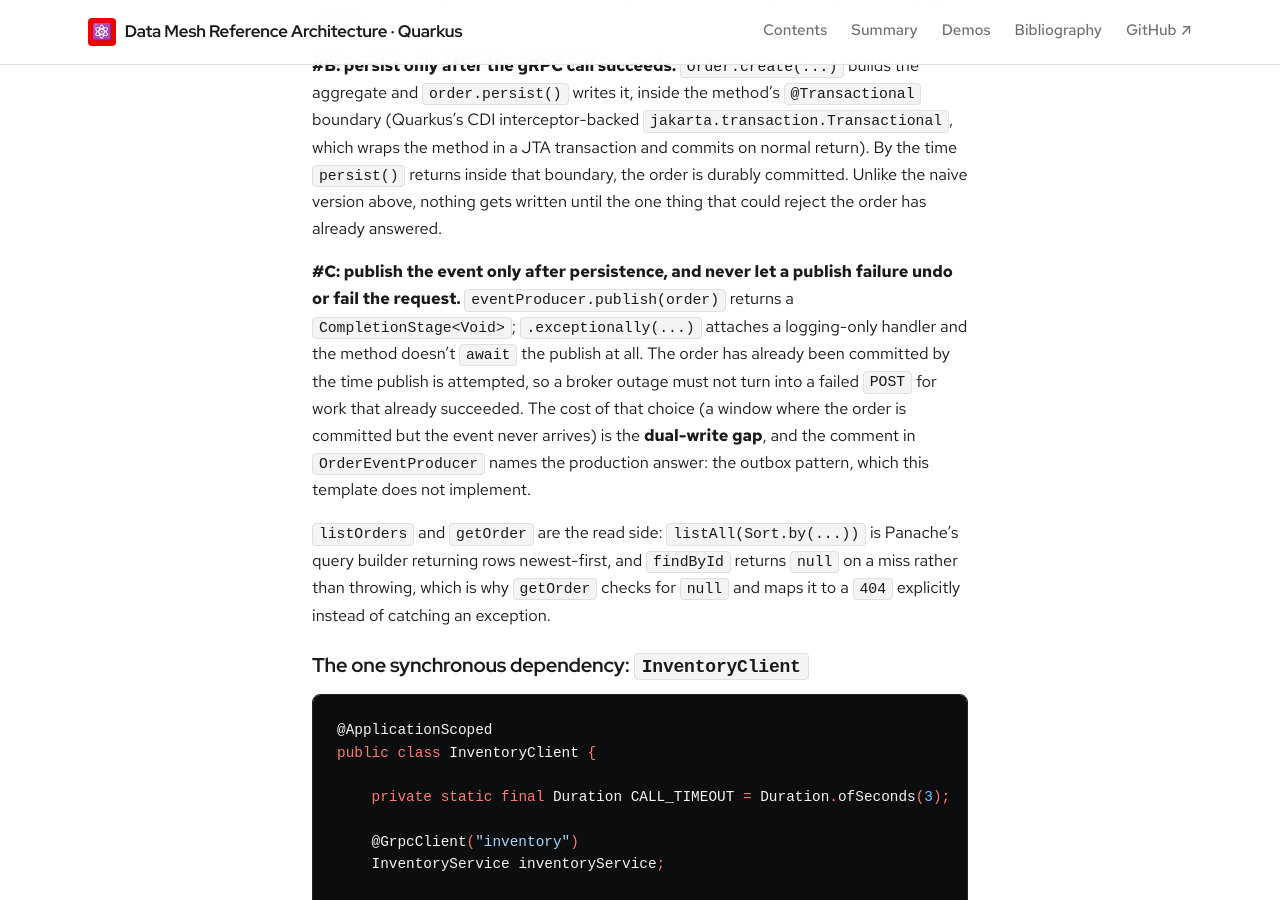
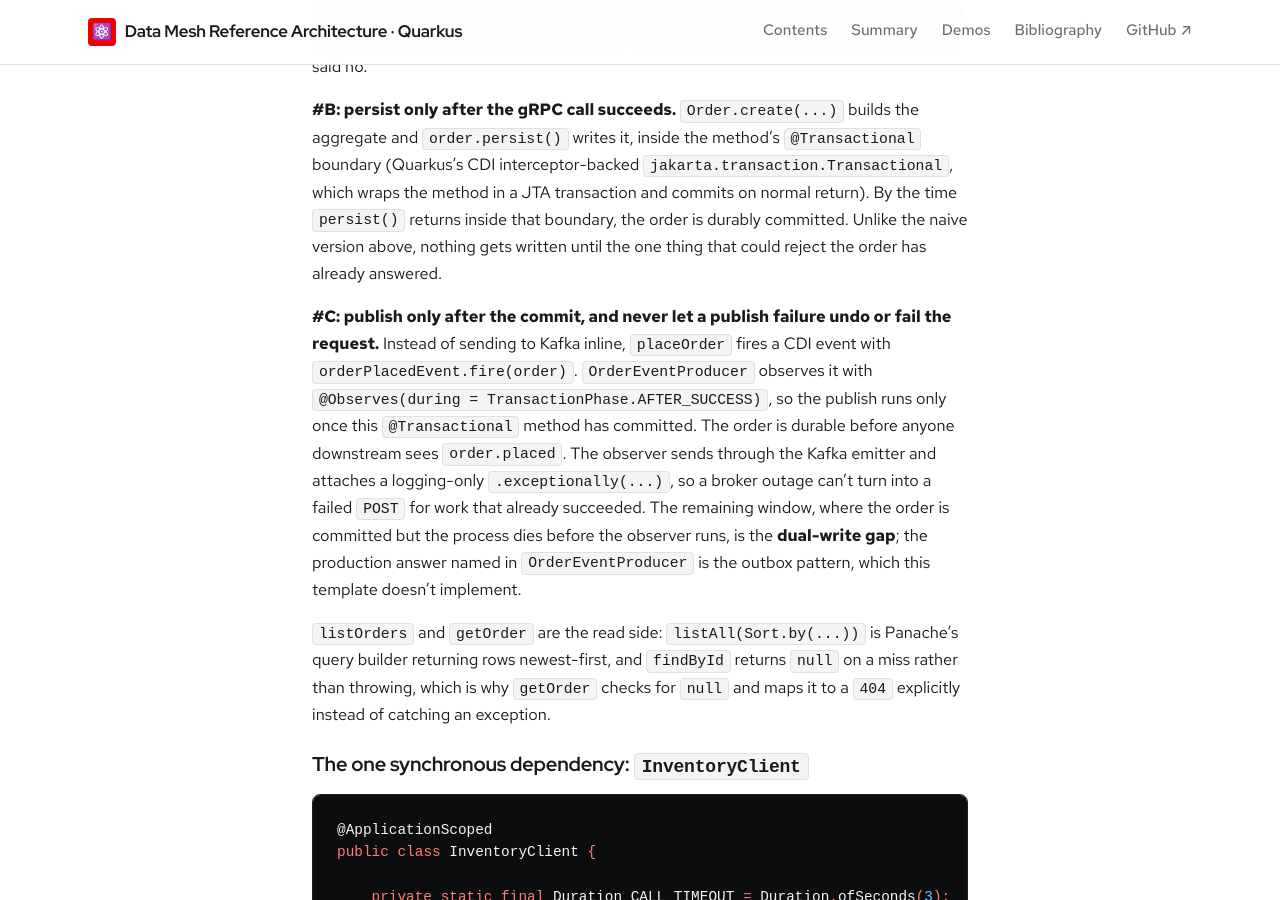
Before and after one commit to patterncatalyst/datamesh-reference-arch-quarkus, a Jekyll site: the page built from _docs/03-services-and-data-products.md, in a window 1280 px wide and 900 px high, scrolled down 7846 px. Built offline with Jekyll 4.4.1, drawn with Linux system fonts in a browser that asks for light colours; some web fonts are replaced; some of the changed text lies outside the part shown.

Commit message:
fix: reconcile ch03 to current order-service code + rebuild decks em-dash-clean (#66)
- ch03: update the placeOrder/OrderEventProducer code blocks and the #C
  callout to the current CDI-event pattern. order-service fires a CDI
  Event<Order> inside the @Transactional method and OrderEventProducer
  observes it with @Observes(during = AFTER_SUCCESS), so the Kafka publish
  runs only after commit. Replaces the stale eventProducer.publish(...)
  .exceptionally(...) inline shown before. The naive before-cut and the
  dual-write/outbox point are unchanged.
- Decks: remove em-dashes from both deck sources (one verbatim test string
  kept), re-raster figures, and rebuild both .pptx so they use the renamed
  final-project figures instead of the stale capstone rasters.

Verified: ch03 0 em-dash / 0 ban-tier, jekyll build clean, both deck builders
pass node -c and regenerate their pptx.

```diff
--- a/_docs/03-services-and-data-products.md
+++ b/_docs/03-services-and-data-products.md
@@ -218,8 +218,11 @@
     @Inject
     InventoryClient inventoryClient;
 
+    // Fired after persist(); OrderEventProducer observes it with
+    // @Observes(AFTER_SUCCESS), so the Kafka publish runs only after this
+    // @Transactional method commits.
     @Inject
-    OrderEventProducer eventProducer;
+    Event<Order> orderPlacedEvent;
 
     @POST
     @Transactional
@@ -243,10 +246,9 @@
         Order order = Order.create(payload.customerId(), payload.itemSku(), payload.quantity(), payload.amount());
         order.persist();
 
-        eventProducer.publish(order).exceptionally(ex -> {
-            LOG.warnf(ex, "failed to publish order.placed for %s", order.id);
-            return null;
-        });
+        // Publish strictly after commit: fire a CDI event here; the observer
+        // in OrderEventProducer sends it to Kafka once this transaction commits.
+        orderPlacedEvent.fire(order);
 
         return Response.status(Response.Status.CREATED).entity(toDto(order)).build();
     }
@@ -292,16 +294,18 @@
 version above, nothing gets written until the one thing that could reject
 the order has already answered.
 
-**#C: publish the event only after persistence, and never let a publish
-failure undo or fail the request.** `eventProducer.publish(order)` returns a
-`CompletionStage<Void>`; `.exceptionally(...)` attaches a logging-only
-handler and the method doesn't `await` the publish at all. The order has
-already been committed by the time publish is attempted, so a broker outage
-must not turn into a failed `POST` for work that already succeeded. The cost
-of that choice (a window where the order is committed but the event never
-arrives) is the **dual-write gap**, and the comment in `OrderEventProducer`
-names the production answer: the outbox pattern, which this template does
-not implement.
+**#C: publish only after the commit, and never let a publish failure undo or
+fail the request.** Instead of sending to Kafka inline, `placeOrder` fires a
+CDI event with `orderPlacedEvent.fire(order)`. `OrderEventProducer` observes
+it with `@Observes(during = TransactionPhase.AFTER_SUCCESS)`, so the publish
+runs only once this `@Transactional` method has committed. The order is
+durable before anyone downstream sees `order.placed`. The observer sends
+through the Kafka emitter and attaches a logging-only `.exceptionally(...)`,
+so a broker outage can't turn into a failed `POST` for work that already
+succeeded. The remaining window, where the order is committed but the process
+dies before the observer runs, is the **dual-write gap**; the production
+answer named in `OrderEventProducer` is the outbox pattern, which this
+template doesn't implement.
 
 `listOrders` and `getOrder` are the read side: `listAll(Sort.by(...))` is
 Panache's query builder returning rows newest-first, and `findById` returns
@@ -358,6 +362,16 @@
     @Channel("order-placed")
     Emitter<OrderPlaced> emitter;
 
+    // Transactional observer: runs only after the transaction that fired the
+    // event commits, so a published order.placed always refers to a durable
+    // order. A publish failure here must never roll back the committed order.
+    void onOrderPlaced(@Observes(during = TransactionPhase.AFTER_SUCCESS) Order order) {
+        publish(order).exceptionally(ex -> {
+            LOG.warnf(ex, "failed to publish order.placed for %s", order.id);
+            return null;
+        });
+    }
+
     public CompletionStage<Void> publish(Order order) {
         OrderPlaced event = OrderPlaced.newBuilder()
                 .setEventType("order.placed")
@@ -388,9 +402,10 @@
 `OrderPlaced` itself is a generated
 Avro `SpecificRecord`, not hand-written either; it comes from the
 `contracts` module, which is where the next chapter picks up. `emitter.send`
-returns the `CompletionStage<Void>` that `OrderResource` treats as
-best-effort, closing the loop back to the publish-after-commit ordering
-above.
+returns a `CompletionStage<Void>`, and the transactional observer above
+treats it as best-effort: `placeOrder` fires the event, this observer
+publishes once the commit lands, and a broker failure is logged rather than
+propagated.
 
 ## Further products: inventory-service and review-service
 
```
Also changed, not shown: presentation/datamesh-101/build-101.js (+35 -35 lines), presentation/datamesh-201/build-deck.js (+42 -42 lines), 2 other files.
